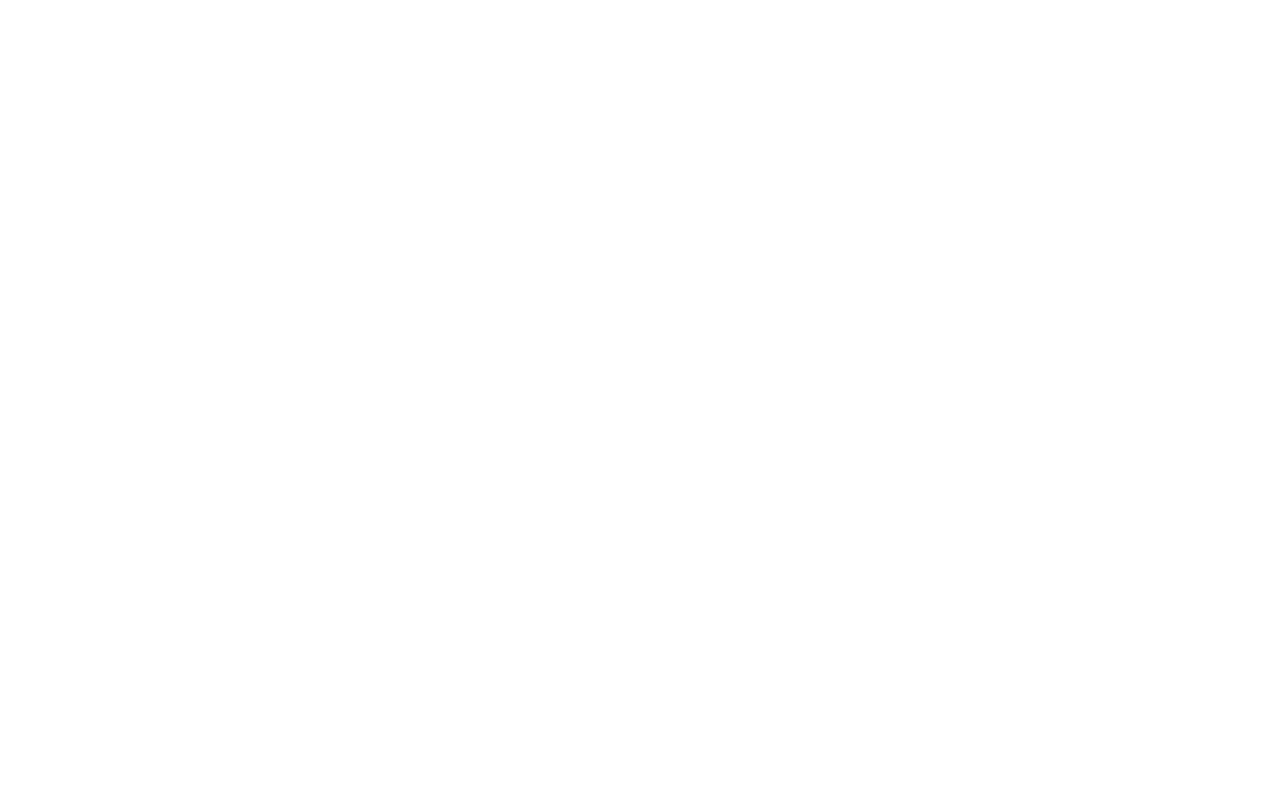
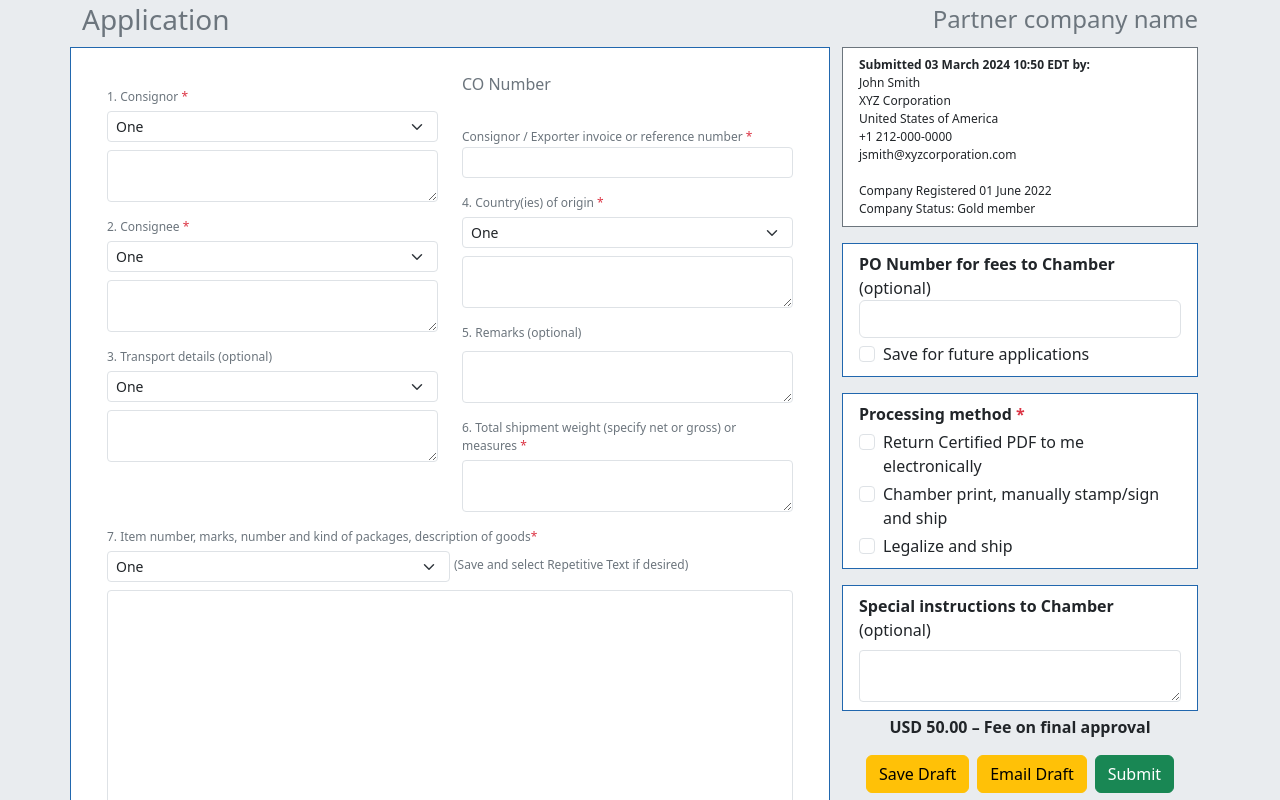
Before and after one commit to felipecrivera/bs-form, a React (Create React App) app: page / in a window 1280 px wide. Shown: the part 320-1120 px from the top of the page. Before the commit the page ends 800 px from the top, so only its background shows below. Built offline with nearby package versions, Linux system fonts and the light colour scheme.

Commit message:
completd layout of main content

```diff
--- a/src/pages/Home/index.js
+++ b/src/pages/Home/index.js
@@ -1,6 +1,6 @@
 export default function Home() {
   return (
-    <div className="bg-body-secondary">
+    <div className="bg-body-secondary pb-5">
       <div className="container">
         <div className="row pt-3">
           <div className="col-11 row">
@@ -51,7 +51,179 @@
             </div>
           </div>
         </div>
-        <div></div>
+        <div className="row pt-3">
+          <div className="col-8">
+            <h3 className="text-secondary" style={{ lineHeight: "40px" }}>
+              Application
+            </h3>
+            <div className="border border-primary bg-white p-4 row">
+              <div className="col-6">
+                <label className="text-secondary fs-7 mt-3">
+                  1. Consignor <span className="text-danger">*</span>
+                </label>
+                <select className="form-select form-select-sm mt-1">
+                  <option value="1">One</option>
+                  <option value="2">Two</option>
+                  <option value="3">Three</option>
+                </select>
+                <textarea className="form-control form-control-sm mt-2"></textarea>
+                <label className="text-secondary fs-7 mt-3">
+                  2. Consignee <span className="text-danger">*</span>
+                </label>
+                <select className="form-select form-select-sm mt-1">
+                  <option value="1">One</option>
+                  <option value="2">Two</option>
+                  <option value="3">Three</option>
+                </select>
+                <textarea className="form-control form-control-sm mt-2"></textarea>
+                <label className="text-secondary fs-7 mt-3">
+                  3. Transport details (optional)
+                </label>
+                <select className="form-select form-select-sm mt-1">
+                  <option value="1">One</option>
+                  <option value="2">Two</option>
+                  <option value="3">Three</option>
+                </select>
+                <textarea className="form-control form-control-sm mt-2"></textarea>
+              </div>
+              <div className="col-6">
+                <p className="text-secondary">CO Number</p>
+                <label className="text-secondary fs-7 mt-3">
+                  Consignor / Exporter invoice or reference number{" "}
+                  <span className="text-danger">*</span>
+                </label>
+                <input className="form-control form-control-sm" />
+                <label className="text-secondary fs-7 mt-3">
+                  4. Country(ies) of origin{" "}
+                  <span className="text-danger">*</span>
+                </label>
+                <select className="form-select form-select-sm mt-1">
+                  <option value="1">One</option>
+                  <option value="2">Two</option>
+                  <option value="3">Three</option>
+                </select>
+                <textarea className="form-control form-control-sm mt-2"></textarea>
+                <label className="text-secondary fs-7 mt-3">
+                  5. Remarks (optional)
+                </label>
+                <textarea className="form-control form-control-sm mt-2"></textarea>
+                <label className="text-secondary fs-7 mt-3">
+                  6. Total shipment weight (specify net or gross) or measures{" "}
+                  <span className="text-danger">*</span>
+                </label>
+                <textarea className="form-control form-control-sm mt-1"></textarea>
+              </div>
+              <div className="col-12">
+                <label className="text-secondary fs-7 mt-3">
+                  7. Item number, marks, number and kind of packages,
+                  description of goods
+                  <span className="text-danger">*</span>
+                </label>
+                <div className="d-flex align-items-center">
+                  <select className="form-select form-select-sm mt-1 w-50">
+                    <option value="1">One</option>
+                    <option value="2">Two</option>
+                    <option value="3">Three</option>
+                  </select>
+                  <label className="fs-7 text-secondary ms-1">
+                    (Save and select Repetitive Text if desired)
+                  </label>
+                </div>
+                <textarea className="form-control form-control-sm mt-2" rows="15"></textarea>
+              </div>
+            </div>
+          </div>
+          <div className="col-4">
+            <h4
+              className="text-secondary text-end"
+              style={{ lineHeight: "40px" }}
+            >
+              Partner company name
+            </h4>
+            <div className="border border-secondary py-2 px-3 bg-white">
+              <p className="fs-7 m-0">
+                <b>Submitted 03 March 2024 10:50 EDT by:</b><br />
+                John Smith<br />
+                XYZ Corporation<br />
+                United States of America<br />
+                +1 212-000-0000<br />
+                jsmith@xyzcorporation.com<br /><br />
+                Company Registered 01 June 2022<br />
+                Company Status: Gold member
+              </p>
+            </div>
+            <div className="border border-primary py-2 px-3 bg-white mt-3">
+              <p className="m-0">
+                <b>PO Number for fees to Chamber</b> (optional)
+              </p>
+              <input className="form-control" />
+              <div className="form-check mt-1">
+                <input
+                  className="form-check-input"
+                  type="checkbox"
+                  value=""
+                  id="flexCheckDefault"
+                />
+                <label className="mt-form-check-label" htmlFor="flexCheckDefault">
+                  Save for future applications
+                </label>
+              </div>
+            </div>
+            <div className="border border-primary py-2 px-3 bg-white mt-3">
+              <p className="m-0">
+                <b>Processing method <span className="text-danger">*</span></b>
+              </p>
+              <div className="form-check mt-1">
+                <input className="form-check-input" type="checkbox" value="" id="flexCheckDefault" />
+                <label className="mt-form-check-label" htmlFor="flexCheckDefault">
+                  Return Certified PDF to me electronically
+                </label>
+              </div>
+              <div className="form-check mt-1">
+                <input className="form-check-input" type="checkbox" value="" id="flexCheckDefault" />
+                <label className="mt-form-check-label" htmlFor="flexCheckDefault">
+                  Chamber print, manually stamp/sign and ship
+                </label>
+              </div>
+              <div className="form-check mt-1">
+                <input className="form-check-input" type="checkbox" value="" id="flexCheckDefault" />
+                <label className="mt-form-check-label" htmlFor="flexCheckDefault">
+                  Legalize and ship
+                </label>
+              </div>
+            </div>
+            <div className="border border-primary py-2 px-3 bg-white mt-3">
+              <p className="m-0">
+                <b>Special instructions to Chamber</b> (optional)
+              </p>
+              <textarea className="form-control form-control-sm mt-2"></textarea>
+            </div>
+            <p className="text-center mt-1"><b>USD 50.00 – Fee on final approval</b></p>
+            <div className="d-flex justify-content-center gap-2">
+              <button className="btn btn-warning">Save Draft</button>
+              <button className="btn btn-warning">Email Draft</button>
+              <button className="btn btn-success">Submit</button>
+            </div>
+            <div className="border border-secondary py-2 px-3 bg-white mt-3">
+              <p className="text-secondary mb-5">
+                <b>Comments from Chamber</b>
+              </p>
+            </div>
+            <div className="border border-secondary py-2 px-3 bg-white mt-3">
+              <p className="text-secondary m-0">
+                <b>Audit trail</b>
+              </p>
+              <div className="row">
+                <div className="col-6 fs-7 text-secondary">Prepared: B. Exporter</div>
+                <div className="col-6 fs-7 text-secondary text-end">03 Mar 24 14:10 EST</div>
+                <div className="col-6 fs-7 text-secondary">Draft Saved: B Exporter</div>
+                <div className="col-6 fs-7 text-secondary text-end">03 Mar 24 14:15 EST</div>
+                <div className="col-6 fs-7 text-secondary">Draft Saved: B. Exporter</div>
+                <div className="col-6 fs-7 text-secondary text-end">03 Mar 24 14:20 EST</div>
+              </div>
+            </div>
+          </div>
+        </div>
       </div>
     </div>
   );
```
